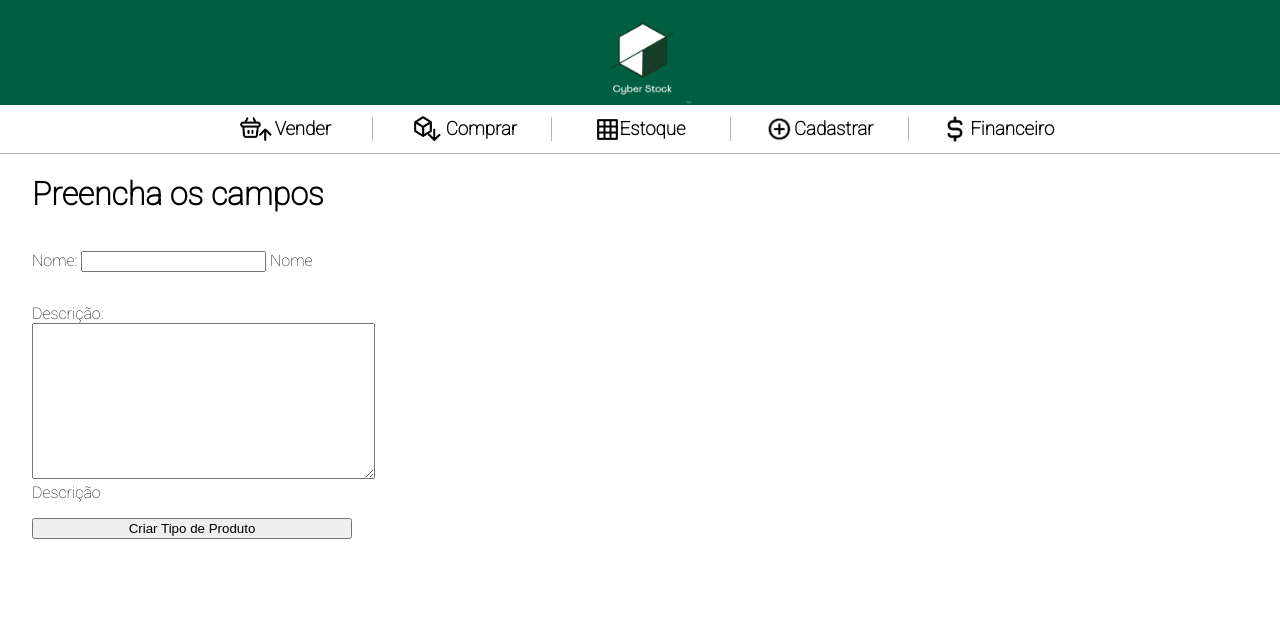
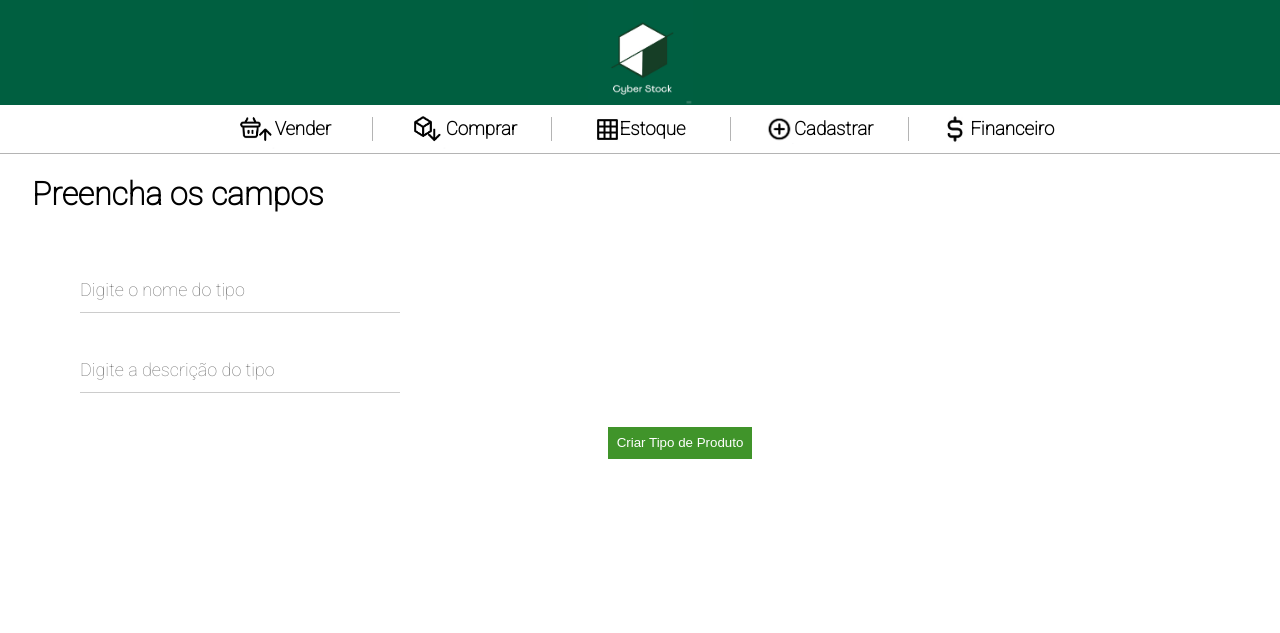
Before and after one commit to nahmrodrigues/Cyber-Stock, a Django app: page /products/types/create/ in a window 1280 px wide; the page is wider, and only the part inside the window is pictured. Shown: the top 633 px of that part. Run offline with Django 3.2, Linux system fonts and the light colour scheme.

Commit message:
Estilizando a página de cadastro de tipos

```diff
--- a/cyber_stock/products/templates/create_product_type.html
+++ b/cyber_stock/products/templates/create_product_type.html
@@ -9,9 +9,19 @@
 <div id="conteiner">
 
     <h1>Preencha os campos</h1>
-    <form method="post" class="envelopeNomeTipo">
-        {% csrf_token %} {{ form.as_p }}
-        <input type="submit" value="Criar Tipo de Produto"/>
+    <form method="post" class="register-type">
+        {% csrf_token %}
+        <div class="register-type">
+            <input class="input-text" placeholder="Digite o nome do tipo" type="text" name="product_type_name">
+            <span class="underline"></span>
+        </div>
+        <div class="register-type">
+            <input class="input-text" placeholder="Digite a descrição do tipo" type="text" name="product_type_description">
+            <span class="underline"></span>
+        </div>
+
+        <input type="submit" class="button-send-types" id="button-send-tipos" value="Criar Tipo de Produto">
+
     </form>
 </div>
 {% endblock %}
--- a/cyber_stock/products/templates/list_product_types.html
+++ b/cyber_stock/products/templates/list_product_types.html
@@ -1,6 +1,7 @@
 {% extends 'base.html' %}
 {% load static %}
 {% block content %}
+
 
 <div>
     {% for type in object_list %}
--- a/cyber_stock/static/css/product_types.css
+++ b/cyber_stock/static/css/product_types.css
@@ -4,26 +4,49 @@ div#conteiner{
   display: flex;
   flex-direction: column;
   padding-left: 2rem;
+
 }
-.envelopeNomeTipo {
+form.register-type{
+  width: 45rem;
+  height: 30rem;
   display: flex;
   flex-direction: column;
+}
 
-    box-sizing: border-box;
+.button-send-types{
+  height: 2rem;
+  width: 9rem;
+  background-color: #40942A;
+  border: none;
+  color: white;
+  margin-top: 2rem;
+  align-self: flex-end;
+
+}
+
+.button-send-types:active{
+  background-color: #005F40;
+}
+
+div.register-type {
+
+  display: flex;
+  flex-direction: column;
+  margin-top: 2rem;
+  margin-left: 3rem;
   height: 3rem;
   width: 20rem;
 }
 
-  .nomeTipoProduto {
+.input-text {
 
   border: none;
   border-bottom: 1px solid #CCC;
   color: #555;
   box-sizing: border-box;
-    font-family: 'RobotoMono';
+  font-family: 'Roboto';
   font-size: 18px;
   height: 3.125rem;
-
   padding: 0.625rem 0rem;
   width: 20rem;
   outline: none;
@@ -31,15 +54,15 @@ div#conteiner{
 
 
 
-  .nomeTipoProduto::-webkit-nomeTipoProduto-placeholder {
+.input-text::-webkit-input-text-placeholder {
   color: #AAA;
 }
 
-  .nomeTipoProduto:focus::-webkit-nomeTipoProduto-placeholder {
+.input-text:focus::-webkit-input-text-placeholder {
   color: #005F40;
 }
 
-  .nomeTipoProduto:focus+.underline {
+.input-text:focus+.underline {
   transform: scale(1);
 }
 
--- a/cyber_stock/templates/base.html
+++ b/cyber_stock/templates/base.html
@@ -35,7 +35,7 @@
             </div>
             <div id="linhaVertical"></div>
             <div id="financeiro">
-                <img src="{%  static '../../static/icones/dollar.jpg' %}" width=30 height=30>
+                <img src="{%  static 'icones/dollar.jpg' %}" width=30 height=30>
                 <h3>Financeiro</h3>
             </div>
         </div>
```
Also changed, not shown: cyber_stock/cyber_stock/templates/cadastrarTipos/cadastrarTipos.html (deleted, +0 -23 lines). Lines whose indentation alone changed are shown as unchanged.
